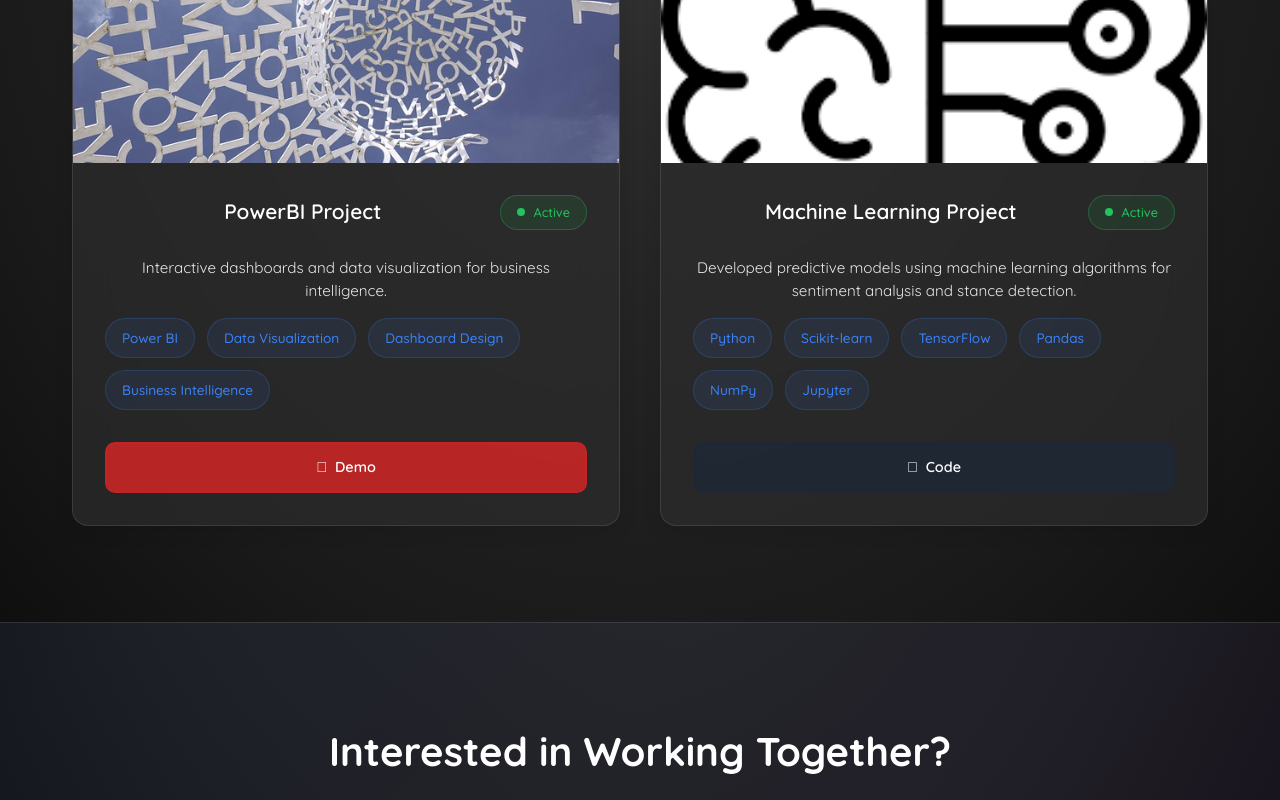
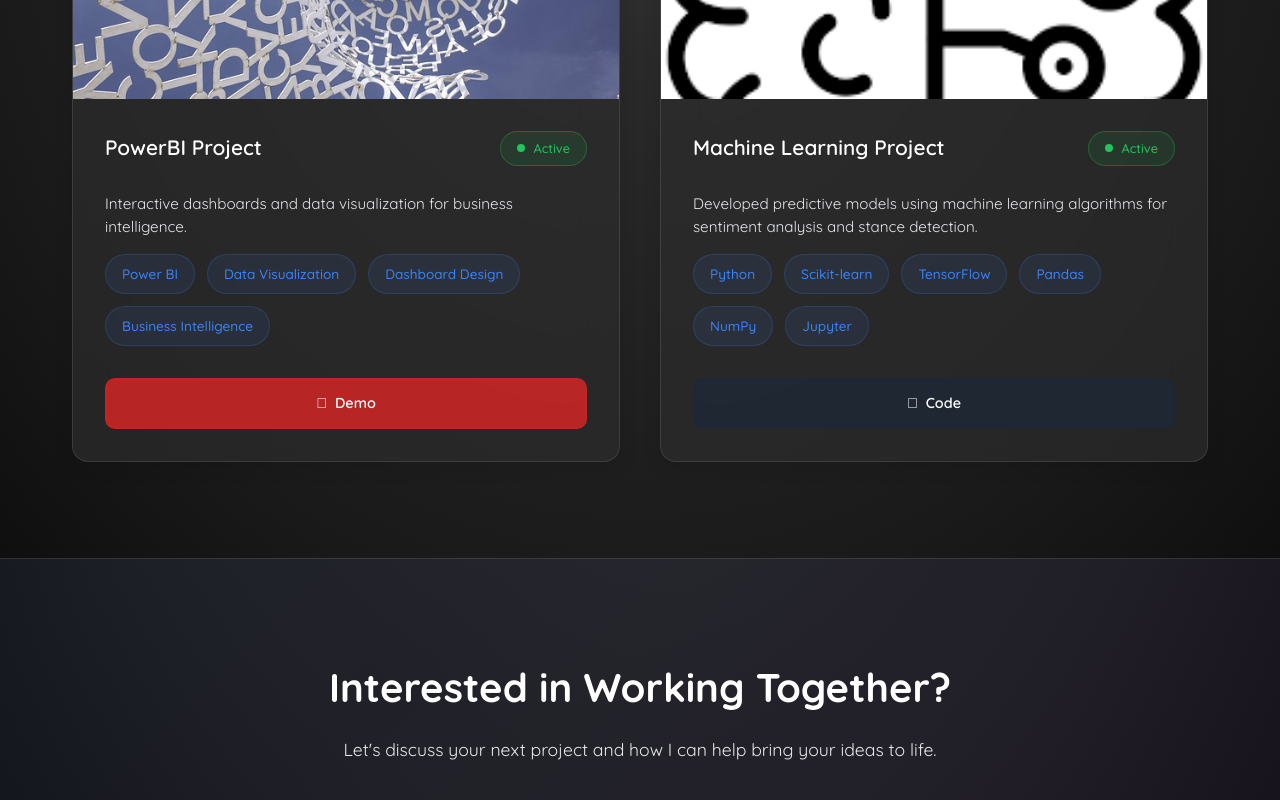
Before and after one commit to QianNetherladns/myweb, a Next.js app: page /projects in a window 1280 px wide. Shown: the part 1700-2500 px from the top of the page. Built offline with nearby package versions, Linux system fonts and the light colour scheme.

Commit message:
FIX Projects page centering: correct React structure and simplify CSS for proper content centering

```diff
--- a/public/style.css
+++ b/public/style.css
@@ -3544,37 +3544,42 @@ p, span, div, h1, h2, h3, h4, h5, h6 {
    PROFESSIONAL PROJECTS PAGE LAYOUT
    ======================================== */
 
-/* Projects Page Body Override */
-.projects-page {
+/* Projects Page Body Override - SIMPLE CENTER */
+body.projects-page {
   padding-top: 0 !important;
   margin: 0 !important;
   overflow-x: hidden;
   width: 100% !important;
   min-height: 100vh;
   background: var(--main-bg);
-  display: flex !important;
-  flex-direction: column !important;
-  align-items: center !important;
-  justify-content: flex-start !important;
-}
-
-/* FORCE ALL CONTENT TO CENTER */
-.projects-page * {
+}
+
+/* FORCE ALL CONTENT TO CENTER - SIMPLE METHOD */
+body.projects-page .projects-page-wrapper {
+  width: 100% !important;
+  margin: 0 auto !important;
+  padding: 0 !important;
+  display: block !important;
+}
+
+body.projects-page .projects-container {
+  max-width: 1200px !important;
+  margin: 0 auto !important;
+  padding: 0 2rem !important;
+  width: 100% !important;
   box-sizing: border-box !important;
 }
 
-.projects-page .projects-container,
-.projects-page .projects-hero-content,
-.projects-page .section-header,
-.projects-page .cta-content {
+body.projects-page .projects-hero-content,
+body.projects-page .section-header,
+body.projects-page .cta-content {
   text-align: center !important;
-  margin-left: auto !important;
-  margin-right: auto !important;
+  margin: 0 auto !important;
   max-width: 1200px !important;
   width: 100% !important;
 }
 
-/* Main Page Wrapper */
+/* Main Page Wrapper - SIMPLIFIED */
 .projects-page-wrapper {
   min-height: 100vh;
   background: var(--main-bg);
@@ -3583,42 +3588,31 @@ p, span, div, h1, h2, h3, h4, h5, h6 {
     linear-gradient(0deg, rgba(255,255,255,0.03) 0.5px, transparent 0.1px),
     linear-gradient(90deg, rgba(255,255,255,0.03) 0.5px, transparent 0.1px);
   background-size: cover, 60px 60px;
-  width: 100% !important;
-  margin: 0 !important;
-  padding: 0 !important;
+  width: 100%;
+  margin: 0;
+  padding: 0;
   box-sizing: border-box;
-  display: flex !important;
-  flex-direction: column !important;
-  align-items: center !important;
-  justify-content: flex-start !important;
-}
-
-/* Container System - FORCE CENTER */
+}
+
+/* Container System - SIMPLE CENTER */
 .projects-container {
-  max-width: 1200px !important;
-  margin: 0 auto !important;
-  padding: 0 2rem !important;
-  width: 100% !important;
-  box-sizing: border-box !important;
-  display: flex !important;
-  flex-direction: column !important;
-  align-items: center !important;
-  justify-content: center !important;
-}
-
-/* Hero Section */
+  max-width: 1200px;
+  margin: 0 auto;
+  padding: 0 2rem;
+  width: 100%;
+  box-sizing: border-box;
+}
+
+/* Hero Section - SIMPLIFIED */
 .projects-hero-section {
-  padding: 8rem 0 6rem !important;
+  padding: 8rem 0 6rem;
   background: linear-gradient(135deg,
     rgba(59, 130, 246, 0.08) 0%,
     rgba(147, 51, 234, 0.08) 50%,
     rgba(6, 182, 212, 0.08) 100%);
   position: relative;
   overflow: hidden;
-  width: 100% !important;
-  display: flex !important;
-  justify-content: center !important;
-  align-items: center !important;
+  width: 100%;
 }
 
 .projects-hero-section::before {
@@ -3706,14 +3700,11 @@ p, span, div, h1, h2, h3, h4, h5, h6 {
   letter-spacing: 0.05em;
 }
 
-/* Projects Showcase Section */
+/* Projects Showcase Section - SIMPLIFIED */
 .projects-showcase-section {
-  padding: 6rem 0 !important;
+  padding: 6rem 0;
   background: var(--main-bg);
-  width: 100% !important;
-  display: flex !important;
-  justify-content: center !important;
-  align-items: center !important;
+  width: 100%;
 }
 
 .section-header {
@@ -3750,14 +3741,12 @@ p, span, div, h1, h2, h3, h4, h5, h6 {
 }
 
 .projects-grid-container {
-  display: grid !important;
-  grid-template-columns: repeat(auto-fit, minmax(380px, 1fr)) !important;
-  gap: 2.5rem !important;
-  margin: 3rem auto 0 auto !important;
-  width: 100% !important;
-  max-width: 1200px !important;
-  justify-content: center !important;
-  align-items: center !important;
+  display: grid;
+  grid-template-columns: repeat(auto-fit, minmax(380px, 1fr));
+  gap: 2.5rem;
+  margin: 3rem auto 0 auto;
+  width: 100%;
+  max-width: 1200px;
 }
 
 /* Project Card */
@@ -3978,17 +3967,14 @@ p, span, div, h1, h2, h3, h4, h5, h6 {
   box-shadow: 0 8px 25px rgba(220, 38, 38, 0.3);
 }
 
-/* Call to Action Section */
+/* Call to Action Section - SIMPLIFIED */
 .projects-cta-section {
-  padding: 6rem 0 !important;
+  padding: 6rem 0;
   background: linear-gradient(135deg,
     rgba(59, 130, 246, 0.05) 0%,
     rgba(147, 51, 234, 0.05) 100%);
   border-top: 1px solid rgba(255, 255, 255, 0.1);
-  width: 100% !important;
-  display: flex !important;
-  justify-content: center !important;
-  align-items: center !important;
+  width: 100%;
 }
 
 .cta-content {
--- a/src/app/projects/page.tsx
+++ b/src/app/projects/page.tsx
@@ -14,14 +14,18 @@ export default function Projects() {
     // 添加事件监听器
     document.querySelector('.menu-toggle')?.addEventListener('click', handleMenuClick);
 
+    // Add/remove projects-page class to body
+    document.body.classList.add('projects-page');
+
     // 清理函数
     return () => {
       document.querySelector('.menu-toggle')?.removeEventListener('click', handleMenuClick);
+      document.body.classList.remove('projects-page');
     };
   }, []);
 
   return (
-    <div className="projects-page">
+    <>
       <head>
         <link href="https://cdnjs.cloudflare.com/ajax/libs/font-awesome/6.5.2/css/all.min.css" rel="stylesheet" />
         <link href="https://fonts.googleapis.com/css2?family=Roboto:wght@300;400;500;700&display=swap" rel="stylesheet" />
@@ -172,6 +176,6 @@ export default function Projects() {
           </div>
         </section>
       </main>
-    </div>
+    </>
   );
 }
```
